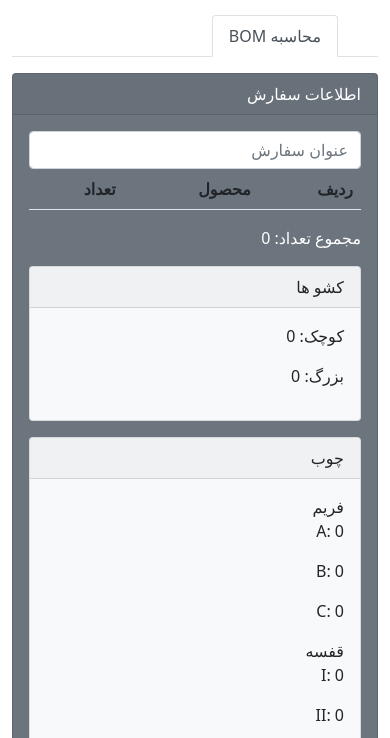
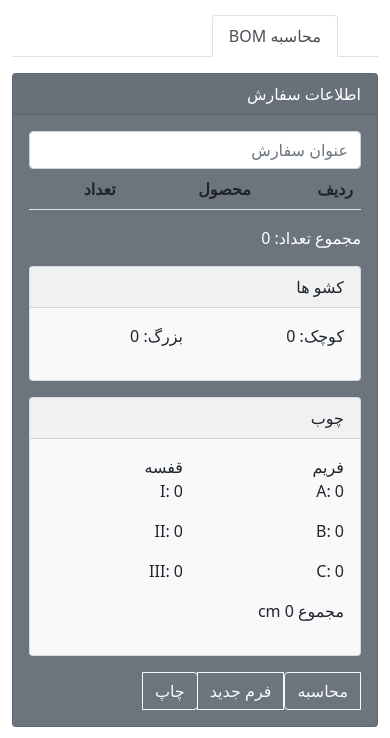
Before and after one commit to sahandbabali/karmatools2, a plain HTML site: page index.html in a window 390 px wide. Shown: the part 57-795 px from the top of the page. Drawn offline with nearby package versions, Linux system fonts and the light colour scheme.

Commit message:
after adding old code 2

```diff
--- a/index.html
+++ b/index.html
@@ -123,10 +123,10 @@
                   <div class="card text-dark bg-light mb-3">
                     <div class="card-header">کشو ها</div>
                     <div class="card-body row">
-                      <div class="col-sm-6">
+                      <div class="col-6">
                         <p>کوچک: <span id="smalls">0</span></p>
                       </div>
-                      <div class="col-sm-6">
+                      <div class="col-6">
                         <p>بزرگ: <span id="largs">0</span></p>
                       </div>
                     </div>
@@ -137,20 +137,20 @@
                   <div class="card text-dark bg-light mb-3">
                     <div class="card-header">چوب</div>
                     <div class="card-body row">
-                      <div class="col-md-6">
+                      <div class="col-6">
                         فریم
                         <p>A: <span id="A">0</span></p>
                         <p>B: <span id="B">0</span></p>
                         <p>C: <span id="C">0</span></p>
                       </div>
 
-                      <div class="col-md-6">
+                      <div class="col-6">
                         قفسه
                         <p>I: <span id="I">0</span></p>
                         <p>II: <span id="II">0</span></p>
                         <p>III: <span id="III">0</span></p>
                       </div>
-                      <div class="col s12">
+                      <div class="col-12">
                         <p>مجموع <span id="totalwood">0</span> cm</p>
                       </div>
                     </div>
```
